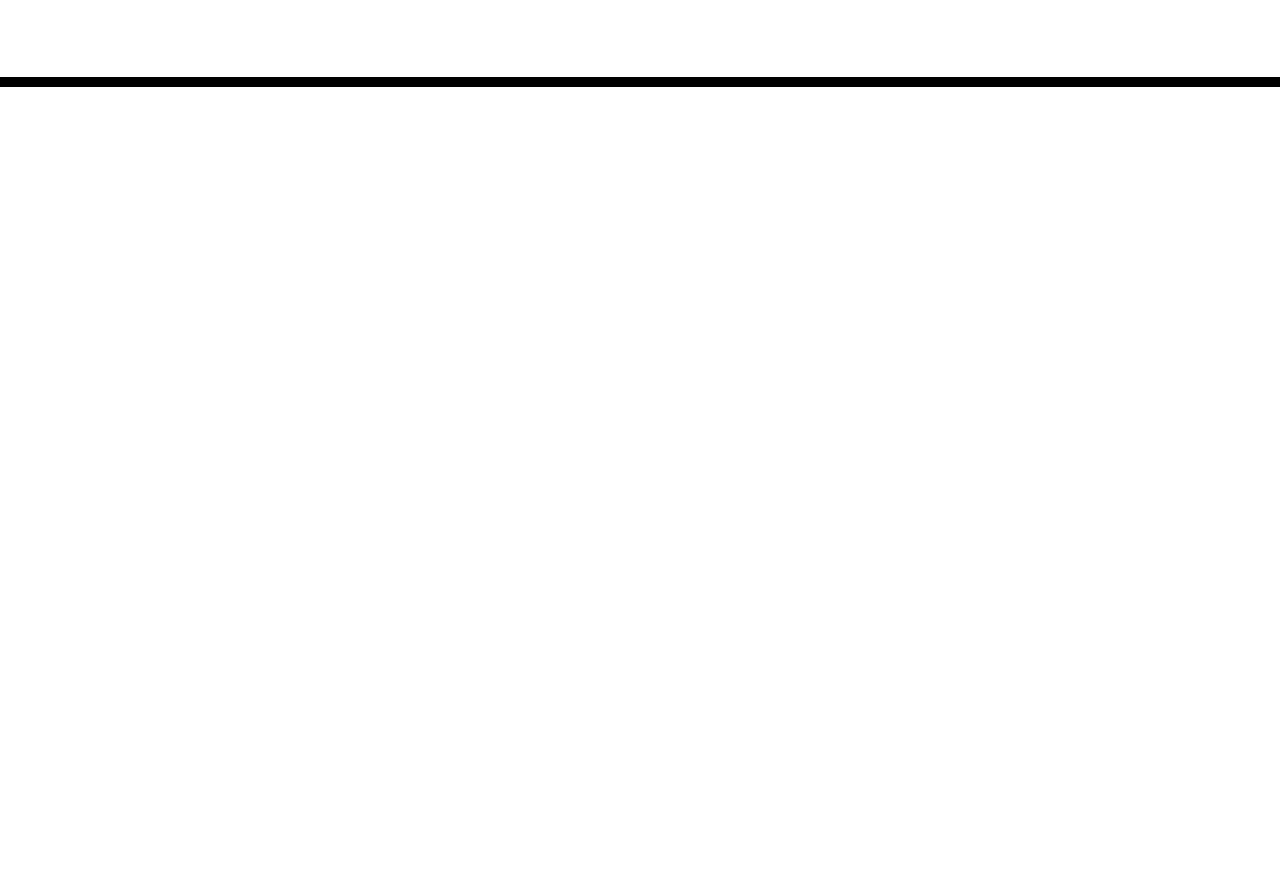
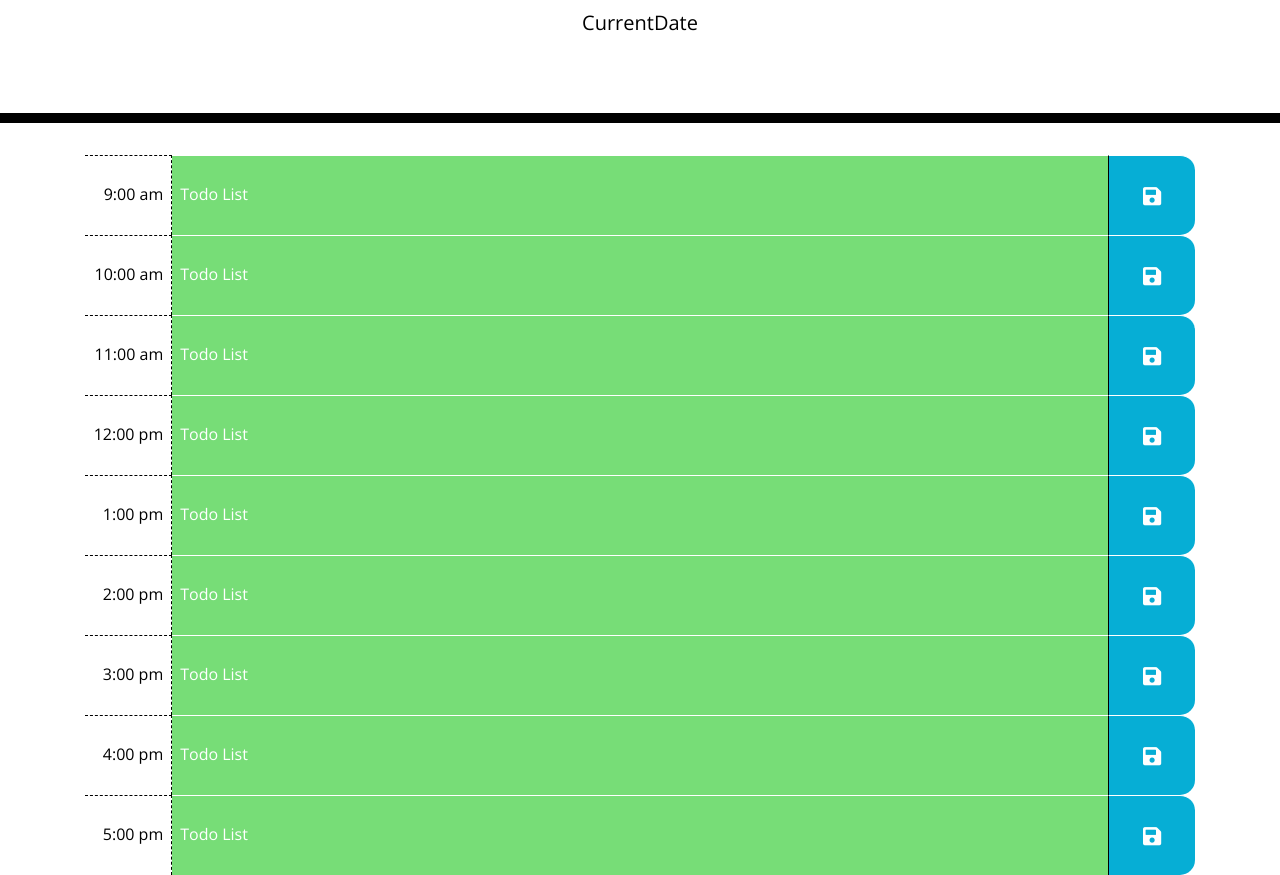
Before and after one commit to rattanakleng/Daily-Schedule-App, a plain HTML site: page index.html in a window 1280 px wide. Shown: the part 181-1056 px from the top of the page. Before the commit the page ends 800 px from the top, so only its background shows below. Drawn offline with nearby package versions, Linux system fonts and the light colour scheme.

Commit message:
index.html : Update content

```diff
--- a/index.html
+++ b/index.html
@@ -4,6 +4,8 @@
     <meta charset="UTF-8" />
     <meta name="viewport" content="width=device-width, initial-scale=1.0" />
     <meta http-equiv="X-UA-Compatible" content="ie=edge" />
+    <link href="//netdna.bootstrapcdn.com/font-awesome/3.2.1/css/font-awesome.css" rel="stylesheet"/>
+    <link rel="stylesheet" href="path/to/font-awesome/css/font-awesome.min.css">
     <link
       rel="stylesheet"
       href="https://stackpath.bootstrapcdn.com/bootstrap/4.3.1/css/bootstrap.min.css"
@@ -26,10 +28,85 @@
     <header class="jumbotron">
       <h1 class="display-3">Work Day Scheduler</h1>
       <p class="lead">A simple calendar app for scheduling your work day</p>
-      <p id="currentDay" class="lead"></p>
+      <p id="currentDay" class="lead"> CurrentDate</p>
     </header>
     <div class="container">
       <!-- Timeblocks go here -->
+
+      <div class="row-ctner" id="hour-9">
+        <p class="hour">9:00 am</p>
+        <p class="row future">Todo List</p>
+        <p class="saveBtn"><span style="font-size: 1.3rem;">
+          <i class="fas fa-save"></i>
+        </span></p>
+      </div>
+
+      <div class="row-ctner" id="hour-10">
+        <p class="hour">10:00 am</p>
+        <p class="row future">Todo List</p>
+        <p class="saveBtn"><span style="font-size: 1.3rem;">
+          <i class="fas fa-save"></i>
+        </span></p>
+      </div>
+
+      <div class="row-ctner" id="hour-11">
+        <p class="hour">11:00 am</p>
+        <p class="row future">Todo List</p>
+        <p class="saveBtn"><span style="font-size: 1.3rem;">
+          <i class="fas fa-save"></i>
+        </span></p>
+      </div>
+
+      <div class="row-ctner" id="hour-12">
+        <p class="hour">12:00 pm</p>
+        <p class="row future">Todo List</p>
+        <p class="saveBtn"><span style="font-size: 1.3rem;">
+          <i class="fas fa-save"></i>
+        </span></p>
+      </div>
+
+      <div class="row-ctner" id="hour-13">
+        <p class="hour">1:00 pm</p>
+        <p class="row future">Todo List</p>
+        <p class="saveBtn"><span style="font-size: 1.3rem;">
+          <i class="fas fa-save"></i>
+        </span></p>
+      </div>
+
+      <div class="row-ctner" id="hour-14">
+        <p class="hour">2:00 pm</p>
+        <p class="row future">Todo List</p>
+        <p class="saveBtn"><span style="font-size: 1.3rem;">
+          <i class="fas fa-save"></i>
+        </span></p>
+      </div>
+
+      <div class="row-ctner" id="hour-15">
+        <p class="hour">3:00 pm</p>
+        <p class="row future">Todo List</p>
+        <p class="saveBtn"><span style="font-size: 1.3rem;">
+          <i class="fas fa-save"></i>
+        </span></p>
+      </div>
+
+      <div class="row-ctner" id="hour-16">
+        <p class="hour">4:00 pm</p>
+        <p class="row future">Todo List</p>
+        <p class="saveBtn"><span style="font-size: 1.3rem;">
+          <i class="fas fa-save"></i>
+        </span></p>
+      </div>
+
+      <div class="row-ctner" id="hour-17">
+        <p class="hour">5:00 pm</p>
+        <p class="row future">Todo List</p>
+        <p class="saveBtn"><span style="font-size: 1.3rem;">
+          <i class="fas fa-save"></i>
+        </span></p>
+      </div>
+
+
+
     </div>
 
     <script src="https://code.jquery.com/jquery-3.4.1.min.js"></script>
--- a/style.css
+++ b/style.css
@@ -1,3 +1,7 @@
+* {
+  margin: 0;
+  padding: 0;
+}
 body {
   font-family: 'Open Sans', sans-serif;
   font-size: 16px;
@@ -30,16 +34,34 @@ textarea{
   border-radius: 15px;
 }
 
+.row-ctner {
+  display: flex;
+  justify-content: space-between;
+  align-content: center;
+}
+
+.row-ctner p {
+  margin: 0;
+}
+
 .row {
   white-space: pre-wrap;
   height: 80px;
   border-top: 1px solid white;;
+  width: 86%;
+  padding: 30px 0 0 8px;
 }
 
 .hour {
   background-color: #ffffff;
   color: #000000;
   border-top: 1px dashed #000000;
+  border-right: 1px dashed #000000;
+  width: 8%;
+  height: 80px;
+  text-align: right;
+  padding-right: 8px;
+  padding-top: 30px;
 }
 
 .past {
@@ -63,9 +85,54 @@ textarea{
   border-bottom-right-radius: 15px;
   background-color: #06AED5;
   color: white;
+  height: 80px;
+  width: 8%;
+  padding-top: 30px;
+  border-top: 1px solid;
+  text-align: center;
+
 }
 
 .saveBtn i:hover {
   font-size: 20px;
   transition: all .3s ease-in-out;
 }
+
+/* Medium devices (tablets, 768px and up) */
+@media (min-width: 768px) {
+
+  .row {
+    height: 80px;
+    width: 86%;
+    padding: 30px 0 0 8px;
+  }
+
+  .hour {
+    width: 8%;
+    height: 80px;
+    padding-right: 8px;
+    padding-top: 30px;
+  }
+
+  .saveBtn {
+    height: 80px;
+    width: 8%;
+    padding-top: 30px;
+  }
+ }
+
+ /* Small devices (landscape phones, 576px and up) */
+@media (min-width: 639px) {
+  .jumbotron {
+    text-align: center;
+    border-radius: 0;
+    border-bottom: 10px solid black;
+    font-size: .5em;
+  }
+}
+
+@media (max-width: 359px) {
+  .display-3 {
+    font-size: 2.5rem;
+ }
+}
```
